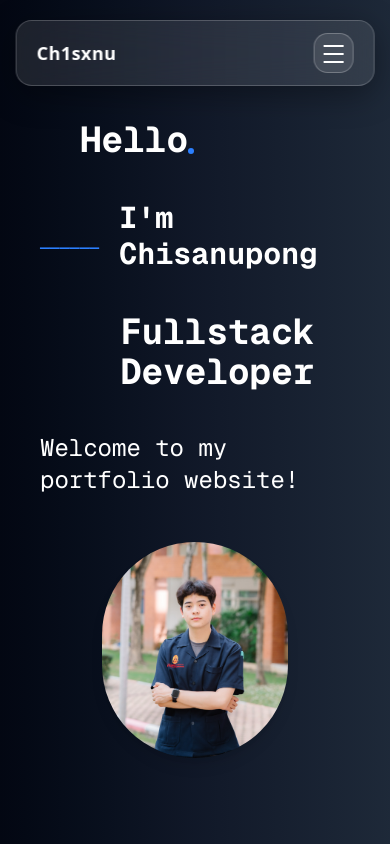
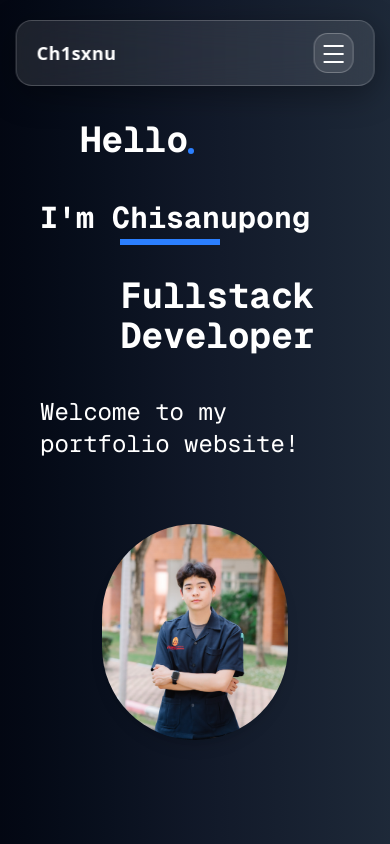
Before and after one commit to LeftRightConfuse/PortFolio_Project, a Next.js app: page / in a window 390 px wide. Shown: the top 844 px of the page. Built offline with nearby package versions, Linux system fonts and the light colour scheme.

Commit message:
test responsive

```diff
--- a/src/app/page.jsx
+++ b/src/app/page.jsx
@@ -24,11 +24,14 @@ export default function Home() {
             <div className="absolute left-37 top-27 xl:left-66 xl:top-30 w-1.5 h-1.5 xl:w-2.5 xl:h-2.5 bg-blue-500 rounded-full z-0"></div>
           </div>
 
-          <div className="flex items-center mt-10">
-            <p className="text-blue-500 text-2xl xl:text-4xl font-bold mr-5">______</p>
-            <p className="text-white font-mono text-3xl xl:text-5xl font-bold">
+          <div className="flex flex-row xl:flex-col items-center mt-10">
+            <div className="absolute ml-20 mt-12 xl:left-15 xl:top-88 w-25 h-1.5 xl:w-25 xl:h-1 bg-blue-500 z-0"></div>
+            <div>
+               <p className="text-white font-mono text-3xl xl:text-5xl xl:ml-5 font-bold">
               I'm Chisanupong
             </p>
+            </div>
+
           </div>
 
           <p className="text-white font-mono text-4xl xl:text-6xl font-bold mt-10 pl-20">
```
